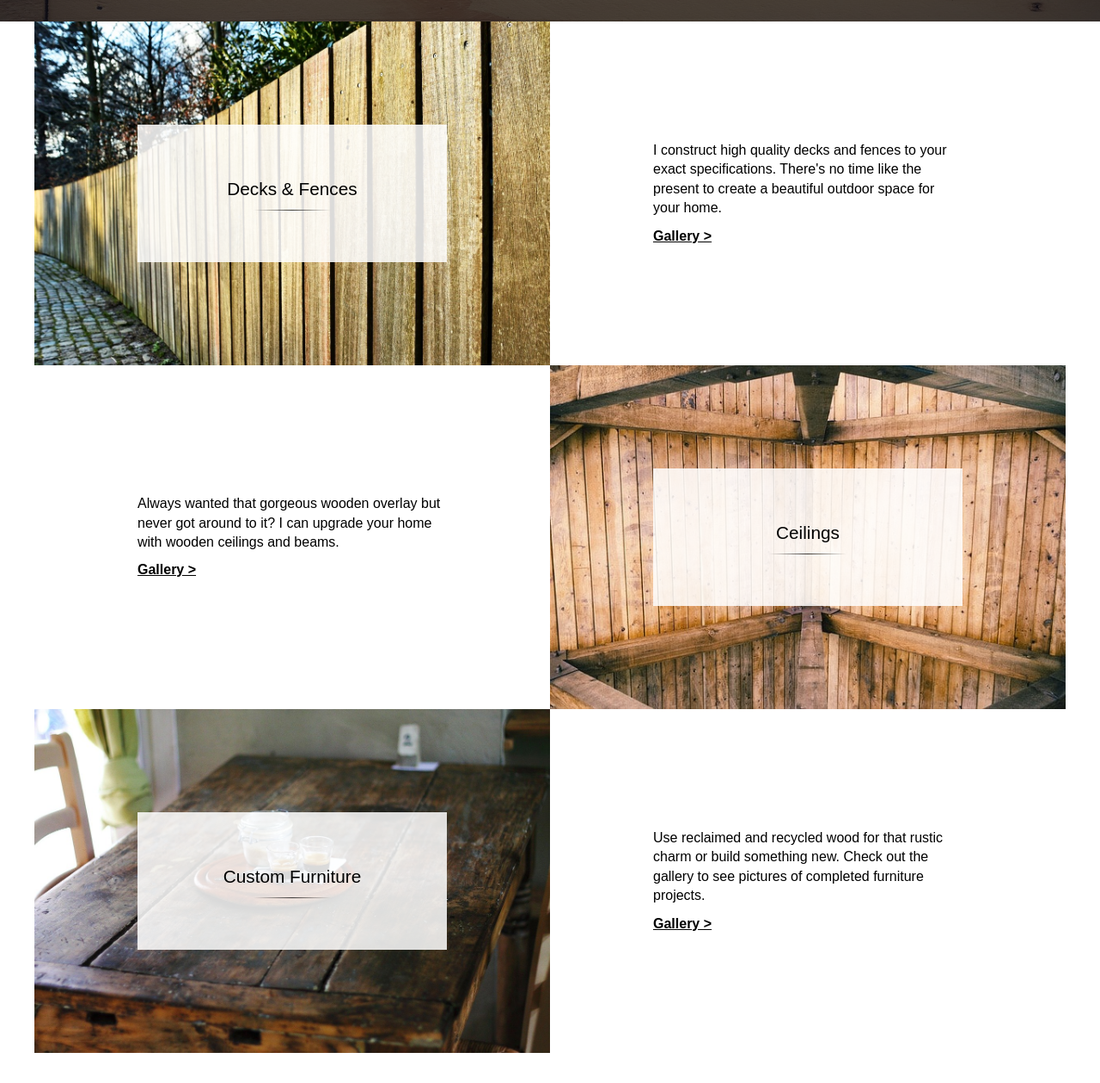
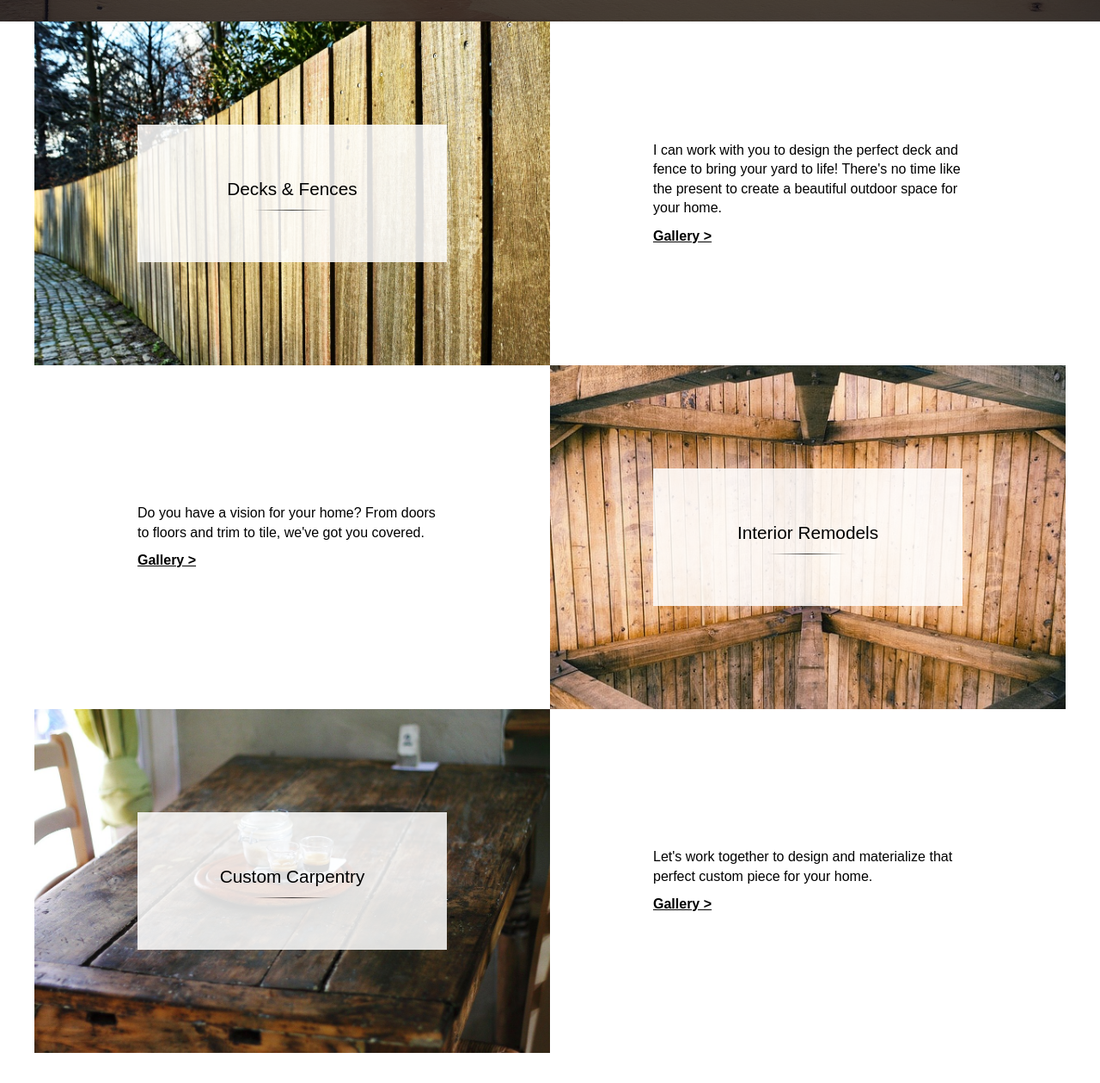
Before and after one commit to allie-rae/jons-construction-website, a plain HTML site: page index.html in a window 1280 px wide. Shown: the part 775-2035 px from the top of the page at 86% size. Drawn offline with Linux system fonts and the light colour scheme; a web font is replaced by a local one.

Commit message:
changed text:

```diff
--- a/index.html
+++ b/index.html
@@ -54,8 +54,8 @@
             <div class="large-inner">
                 <div>
                     <p>
-                        I construct high quality decks and fences to your exact
-                        specifications. There's no time like the present to create a
+                        I can work with you to design the perfect deck and fence to
+                        bring your yard to life! There's no time like the present to create a
                         beautiful outdoor space for your home.
                     </p>
                     <a href="#gallery">Gallery ></a>
@@ -66,16 +66,15 @@
             <div class="large-inner">
                 <div>
                     <p>
-                        Always wanted that gorgeous wooden overlay but never got
-                        around to it? I can upgrade your home with wooden ceilings
-                        and beams.
+                        Do you have a vision for your home? From doors to floors and trim to tile, we've got you
+                        covered.
                     </p>
                     <a href="#gallery">Gallery ></a>
                 </div>
             </div>
             <div class="image-background ceiling large-inner">
                 <div>
-                    Ceilings
+                    Interior Remodels
                     <hr />
                 </div>
             </div>
@@ -83,16 +82,15 @@
         <div class="about-outer">
             <div class="image-background furniture large-inner">
                 <div>
-                    Custom Furniture
+                    Custom Carpentry
                     <hr />
                 </div>
             </div>
             <div class="large-inner">
                 <div>
                     <p>
-                        Use reclaimed and recycled wood for that rustic charm
-                        or build something new. Check out the gallery to see pictures
-                        of completed furniture projects.
+                        Let's work together to design and materialize that perfect custom
+                        piece for your home.
                     </p>
                     <a href="#gallery">Gallery ></a>
                 </div>
```
